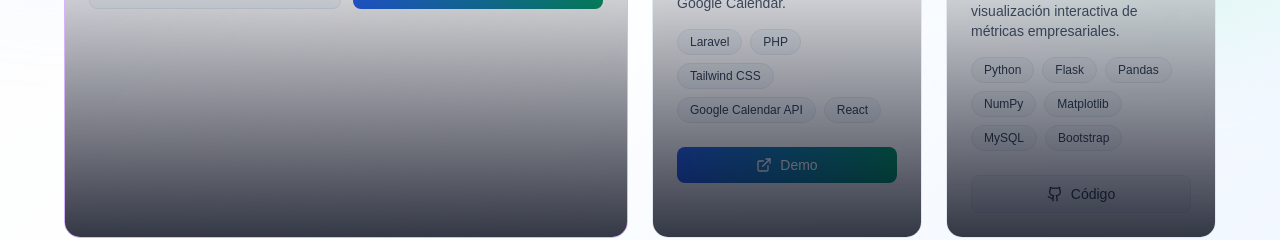
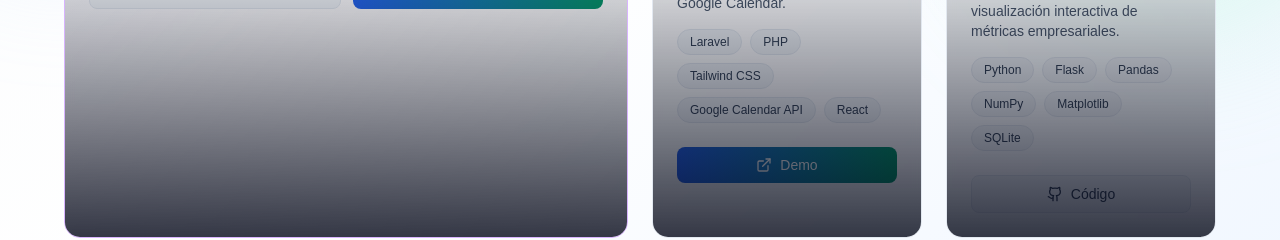
Before and after one commit to RogerCipa7/portafolio-react, a React (Vite) app: page / in a window 1280 px wide. Shown: the part 5160-5400 px from the top of the page. Built offline with nearby package versions, Linux system fonts and the light colour scheme.

Commit message:
Refactor project component and update project info
Updated project details and modified class names for better UX.

```diff
--- a/src/components/Projects.jsx
+++ b/src/components/Projects.jsx
@@ -15,7 +15,6 @@ function Projects() {
       title: "PURASER - Limpieza Láser",
       description: "Sitio web corporativo para empresa colombiana especializada en limpieza láser de precisión industrial, con sistema de agendamiento de citas integrado a Google Calendar.",
       tags: ["Laravel", "PHP", "Tailwind CSS", "Google Calendar API", "React"],
-      github: null,
       live: "https://puraser.com.co",
       image: "https://images.unsplash.com/photo-1581091226033-d5c48150dbaa?ixlib=rb-4.0.3&auto=format&fit=crop&w=800&q=80",
       featured: false
@@ -23,9 +22,8 @@ function Projects() {
     {
       title: "Dashboard de Análisis de Ventas Automotrices",
       description: "Plataforma web para gestión integral de ventas automotrices con procesamiento ETL automático, limpieza de datos y visualización interactiva de métricas empresariales.",
-      tags: ["Python", "Flask", "Pandas", "NumPy", "Matplotlib", "MySQL", "Bootstrap"],
+      tags: ["Python", "Flask", "Pandas", "NumPy", "Matplotlib", "SQLite"],
       github: "https://github.com/RogerCipa7/-Dashboard-de-Analisis-de-Ventas-Automotrices",
-      live: null,
       image: "https://images.unsplash.com/photo-1503376780353-7e6692767b70?ixlib=rb-4.0.3&auto=format&fit=crop&w=800&q=80",
       featured: false
     }
@@ -116,7 +114,7 @@ function Projects() {
                       href={project.github}
                       target="_blank"
                       rel="noopener noreferrer"
-                      className="flex-1 flex items-center justify-center gap-2 px-4 py-2 bg-slate-100 dark:bg-slate-800 text-slate-700 dark:text-slate-300 rounded-lg border border-slate-200 dark:border-slate-700/50 hover:bg-slate-200 dark:hover:bg-slate-700/50 hover:text-slate-900 dark:hover:text-white transition-all"
+                      className="flex-1 flex items-center justify-center gap-2 px-4 py-2 bg-slate-100 dark:bg-slate-800 text-slate-700 dark:text-slate-300 rounded-lg border border-slate-200 dark:border-slate-700/50 hover:bg-slate-200 dark:hover:bg-slate-700/50 hover:text-slate-900 dark:hover:text-white transition-all cursor-pointer"
                       aria-label={`Ver código fuente de ${project.title}`}
                     >
                       <Github className="w-4 h-4" aria-hidden="true" />
@@ -128,7 +126,7 @@ function Projects() {
                       href={project.live}
                       target="_blank"
                       rel="noopener noreferrer"
-                      className="flex-1 flex items-center justify-center gap-2 px-4 py-2 bg-gradient-to-r from-blue-600 to-emerald-600 text-white rounded-lg hover:from-blue-700 hover:to-emerald-700 transition-all"
+                      className="flex-1 flex items-center justify-center gap-2 px-4 py-2 bg-gradient-to-r from-blue-600 to-emerald-600 text-white rounded-lg hover:from-blue-700 hover:to-emerald-700 transition-all cursor-pointer"
                       aria-label={`Ver demo en vivo de ${project.title}`}
                     >
                       <ExternalLink className="w-4 h-4" aria-hidden="true" />
@@ -143,7 +141,7 @@ function Projects() {
 
         {/* GitHub CTA */}
         <div className="text-center">
-          <div className="inline-flex items-center gap-3 px-6 py-3 bg-white dark:bg-slate-800 border border-slate-200 dark:border-slate-700/50 rounded-full hover:border-blue-400 dark:hover:border-blue-500 transition-colors">
+          <div className="inline-flex items-center gap-3 px-6 py-3 bg-white dark:bg-slate-800 border border-slate-200 dark:border-slate-700/50 rounded-full hover:border-blue-400 dark:hover:border-blue-500 transition-colors cursor-pointer">
             <Code className="w-5 h-5 text-blue-600 dark:text-blue-400" aria-hidden="true" />
             <p className="text-slate-700 dark:text-slate-300">
               ¿Interesado en ver más proyectos?{' '}
```
